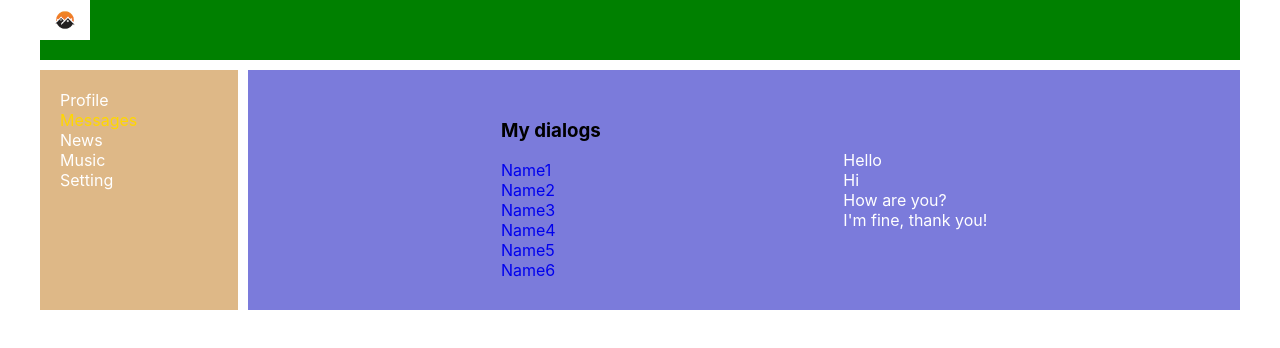
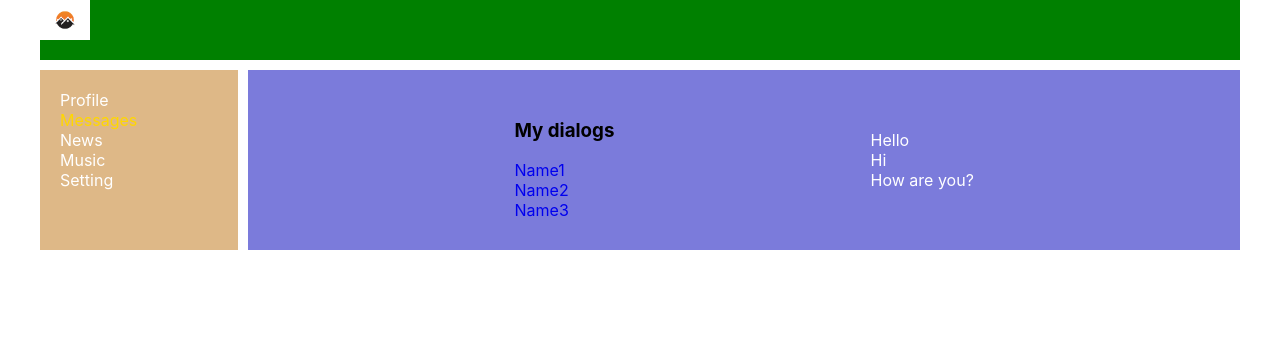
Before and after one commit to kiryl-ramanouski/react-practice, a React (Create React App) app in the folder 01-proj/r-app/: page /dialogs in a window 1280 px wide. Shown: the top 348 px of the page. Built offline with nearby package versions, Linux system fonts and the light colour scheme.

Commit message:
redactor: add arrays for Dialogs and MyPosts data

```diff
--- a/01-proj/r-app/src/components/Dialogs/Dialogs.jsx
+++ b/01-proj/r-app/src/components/Dialogs/Dialogs.jsx
@@ -3,22 +3,32 @@ import DialogItem from "./DialogItem/DialogItem";
 import Message from "./Message/Message";
 
 const Dialogs = () => {
+    const dialogsData = [
+        {id: 1, name: "Name1"},
+        {id: 2, name: "Name2"},
+        {id: 3, name: "Name3"},
+    ];
+    const messagesData = [
+        {message: "Hello"},
+        {message: "Hi"},
+        {message: "How are you?"},
+    ];
+
+    const dialogsElements = dialogsData.map((dialog) => {
+        return (<DialogItem id={dialog.id} name={dialog.name}/>);
+    });
+    const messagesElements = messagesData.map((message) => {
+        return (<Message message={message.message}/>);
+    });
+
     return (
         <div className={css.dialogsBlock}>
             <div className={css.dialogsItems}>
                 <h3>My dialogs</h3>
-                <DialogItem id="1" name="Name1"/>
-                <DialogItem id="2" name="Name2"/>
-                <DialogItem id="3" name="Name3"/>
-                <DialogItem id="4" name="Name4"/>
-                <DialogItem id="5" name="Name5"/>
-                <DialogItem id="6" name="Name6"/>
+                {dialogsElements}
             </div>
             <div className={css.messages}>
-                <Message message="Hello"/>
-                <Message message="Hi"/>
-                <Message message="How are you?"/>
-                <Message message="I'm fine, thank you!"/>
+                {messagesElements}
             </div>
         </div>
     );
--- a/01-proj/r-app/src/components/Profile/MyPosts/MyPosts.jsx
+++ b/01-proj/r-app/src/components/Profile/MyPosts/MyPosts.jsx
@@ -2,6 +2,14 @@ import css from "./MyPosts.module.css";
 import Post from "./Post/Post";
 
 const MyPosts = () => {
+    const postsData = [
+        {message: "Hello, how are you?", likes: 10},
+        {message: "It's my second post", likes: 20},
+    ];
+    const postsElements = postsData.map((post) => {
+        return (<Post message={post.message}/>);
+    })
+
     return (
         <div className={css.postsBlock}>
             <h3>My Posts</h3>
@@ -12,8 +20,7 @@ const MyPosts = () => {
                 <button>Add post</button>
             </div>
             <div className={css.posts}>
-                <Post message="Hello, how are you?" likes="10"/>
-                <Post message="It's my second post" likes="20"/>
+                {postsElements}
             </div>
         </div>
     );
```
Also changed, not shown: 1 other file (tests, documents, lock files or other folders).
